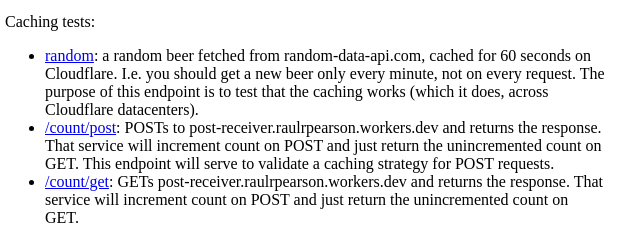
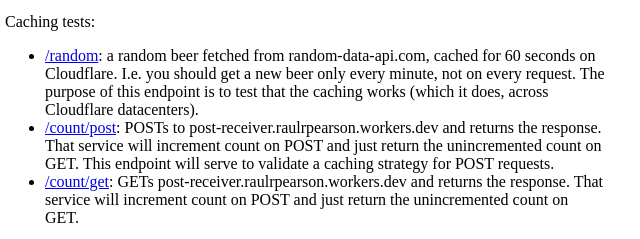
Before and after one commit to raulrpearson/vitadao-dapp-api-worker, a website: page src/index.html in a window 1280 px wide. Shown: the part 329-568 px from the top of the page, 3-643 px from the left. Drawn offline with Linux system fonts and the light colour scheme.

Commit message:
Amend typo

```diff
--- a/src/index.html
+++ b/src/index.html
@@ -44,7 +44,7 @@
     <p>Caching tests:</p>
     <ul>
       <li>
-        <a href="/random">random</a>: a random beer fetched from
+        <a href="/random">/random</a>: a random beer fetched from
         random-data-api.com, cached for 60 seconds on Cloudflare. I.e. you
         should get a new beer only every minute, not on every request. The
         purpose of this endpoint is to test that the caching works (which it
```
